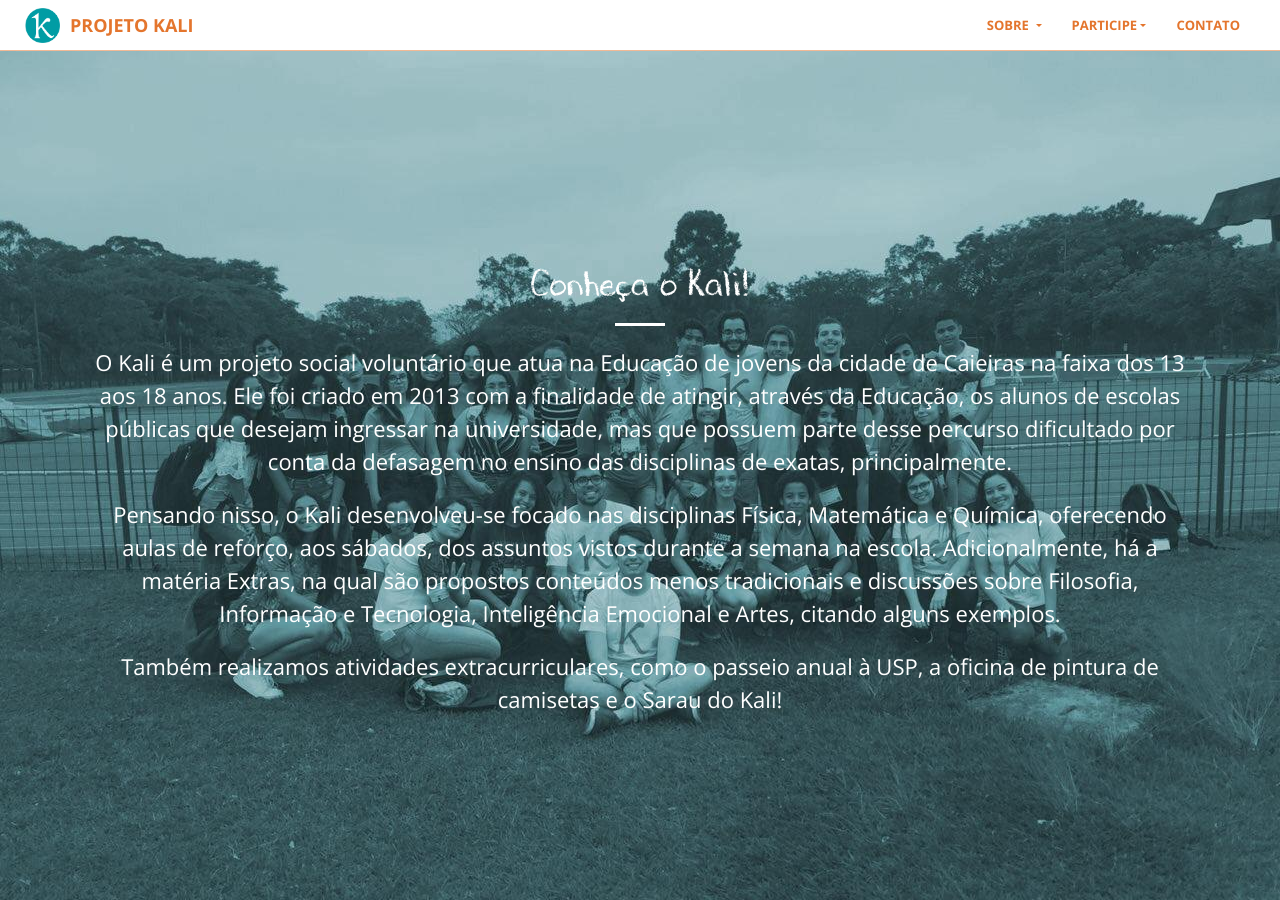
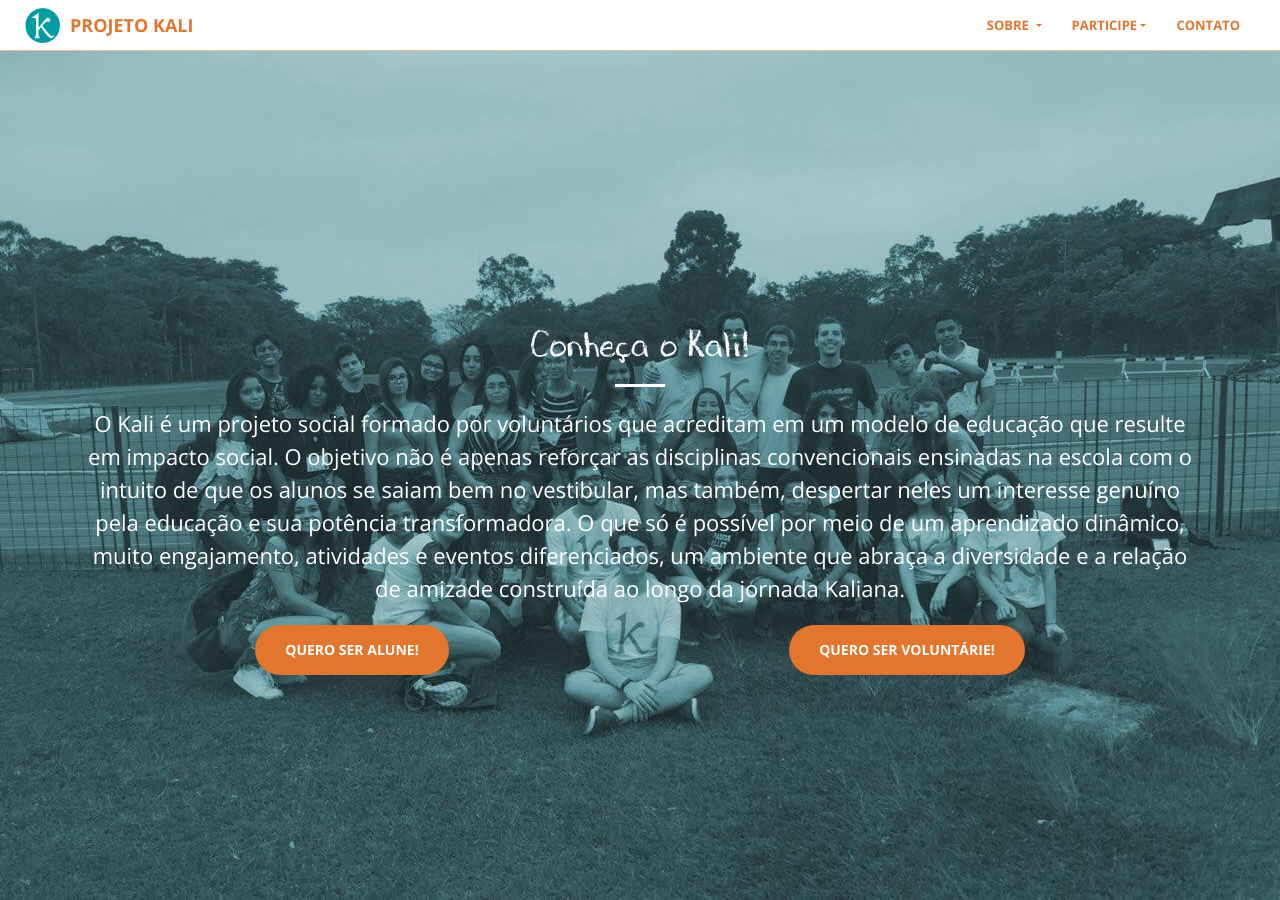
Before and after one commit to projetokali/projetokali.github.io, a Jekyll site: the page built from sobre.html, in a window 1280 px wide and 900 px high. Built offline with Jekyll 4.4.1, drawn with Linux system fonts in a browser that asks for light colours; some of the changed text lies outside the part shown.

Commit message:
Atualiza sobre e historia com brandbook

```diff
--- a/_includes/historia.html
+++ b/_includes/historia.html
@@ -6,21 +6,23 @@
         <div class="row no-gutters">
             <div class="col-12 col-lg-6 px-5">
                 <p>
-                    O Kali nasceu de uma conversa informal nos corredores da Escola Politécnica da USP no ano de 2013. A ideia surgiu após uma palestra que um dos fundadores havia feito no sistema de ensino público de Caieiras sobre a Universidade de São Paulo.
+                    Vocês acreditam em compartilhamento de ideias por pessoas desconexas? Se não, vão passar a acreditar. O ano foi 2013 e dois jovens apaixonados por causas sociais (o Di e a Mari), que acreditavam na educação como uma ferramenta de transformação, descobriram por meio de uma conversa que tinham um desejo em comum: tornar o ensino prazeroso, acessível e dinâmico.
                 </p>
 
                 <p>
-                    Depois desse bate papo com os estudantes, a percepção: os alunos da cidade queriam mais do que as escolas estavam oferecendo. Assim, originou-se o projeto Kali, que tem como objetivo auxiliar esses jovens estudantes incentivando-os a permanecem nos estudos.
+                    Um deles como ex-estudante de escola pública e recém aprovado no curso de engenharia da USP, tendo em mente o tamanho da dificuldade que é passar no vestibular, e a falta de informação e motivação que enfrentam os alunos de escolas públicas, decidiu tornar-se um embaixador da USP.
                 </p>
                 <p>
-                    A primeira reunião do Kali aconteceu no dia 13 de setembro. Nela estavam presentes os primeiros voluntários do projeto e foram decididos alguns dos lemas que carregamos até hoje, como nossa Missão, nossos Valores e a forma como trabalhamos.
+                    A princípio a proposta era ir nas escolas da região de Caieiras como um porta voz e disseminar informações sobre vestibulares, bolsas e cursinho gratuitos para os alunos e desmitificar a ideia que o ensino superior não é para todos. O que ele não imaginava era encontrar tantos alunos interessados pelo assunto.
                 </p>
                 <p>
-                    E, mesmo após 6 anos, esses continuam sendo a base do projeto.
-                    A vontade da primeira turma de voluntários de colocar em prática tudo o que eles estavam sonhando era tanta que, praticamente 1 semana depois dessa reunião onde o Kali foi de fato fundado, aconteceu a primeira aula do projeto. Para isso, foi preciso muita dedicação de todos os participantes e também uma escola que acreditasse no projeto junto com a nossa equipe. A escola que nos acolheu naquele primeiro ano foi a Escola Estadual Mario Toledo.
+                    Então o Di bateu um papo com a Mari que, por vir de uma família de professoras que lecionavam em escolas públicas, ter a vivência da realidade do município e consciência de seus privilégios, tinha vontade e condições de acreditar em uma proposta diferente para amenizar a defasagem do sistema educacional.
                 </p>
                 <p>
-                    Por fim, por conta da proximidade do fim do ano, a decisão tomada pela nossa equipe foi que nesse ano de 2013, eles iriam focar em ajudar os alunos no ENEM e aproveitar esses meses de aula para aprender o máximo que pudessem para melhorar o projeto para o ano de 2014. E isso aconteceu!
+                    Para retribuir o interesse dado pelos alunos durante as visitas, somado à motivação da Mari (da dupla) e a ajuda de que reuniu esforços com mais 9 Kalindos, fez  com que, no meio de um ano letivo, após 8 dias de conversas do primeiro contato com os estudantes, ali mesmo, no mês de setembro fosse fundado o Projeto Kali.
+                </p>
+                <p>
+                    Projeto por definição é algo inacabado e é por admitir que há espaço para melhorias e atualizações que somos o Projeto Kali.
                 </p>
             </div>
             <div class="col-12 col-lg-6 my-auto text-center">
--- a/_includes/sobre.html
+++ b/_includes/sobre.html
@@ -3,24 +3,17 @@
         <h1 class="section-heading">Conheça o Kali!</h1>
         <hr class="light">
         <p class="large">
-            O Kali é um projeto social voluntário que atua na Educação de jovens da cidade de Caieiras na faixa dos
-            13 aos 18 anos. Ele foi criado em 2013 com a finalidade de atingir, através da Educação, os alunos de
-            escolas públicas que desejam ingressar na universidade, mas que possuem parte desse percurso dificultado
-            por conta da defasagem no ensino das disciplinas de exatas, principalmente.
+            O Kali é um projeto social formado por voluntários que acreditam em um modelo de educação que resulte em impacto social. O objetivo não é apenas reforçar as disciplinas convencionais ensinadas na escola com o intuito de que os alunos se saiam bem no vestibular, mas também, despertar neles um interesse genuíno pela educação e sua potência transformadora. O que só é possível por meio de um aprendizado dinâmico, muito engajamento, atividades e eventos diferenciados, um ambiente que abraça a diversidade e a relação de amizade construída ao longo da jornada Kaliana.
         </p>
-
-        <p class="large">
-            Pensando nisso, o Kali desenvolveu-se focado nas disciplinas Física, Matemática e Química, oferecendo
-            aulas de reforço, aos sábados, dos assuntos vistos durante a semana na escola. Adicionalmente, há a
-            matéria Extras, na qual são propostos conteúdos menos tradicionais e discussões sobre Filosofia,
-            Informação e Tecnologia, Inteligência Emocional e Artes, citando alguns exemplos.
-        </p>
-        <p class="large">
-            Também realizamos atividades extracurriculares, como o passeio anual à USP, a oficina de pintura de camisetas e o Sarau do Kali!
-        </p>
+        <div class="d-flex flex-column flex-md-row justify-content-around">
+            <a href="{{ site.form_inscricao_alunos }}" class="btn btn-primary btn-xl" data-aos="fade-right"
+                target="_blank">Quero ser alune!</a>
+            <a href="{{ site.form_inscricao_voluntarios }}" class="btn btn-primary btn-xl mt-5 mt-md-0"
+                data-aos="fade-left" target="_blank">Quero ser voluntárie!</a>
+        </div>
     </div>
 </section>
-<section id="sobre2" class="container-fluid bg-white py-0">
+<section id="sobre2" class="d-none container-fluid bg-white py-0">
     <div class="row no-gutters">
         <div class="col-12 col-lg-6 order-2 p-5">
             <p class="medium">
@@ -46,5 +39,4 @@
         </div>
         <img src="img/fotos/lousa.jpeg" data-aos="fade-right" alt="Aluna do kali resolvendo problema de quimica na lousa" class="col-12 col-lg-6 order-1">
     </div>
-
 </section>
```
